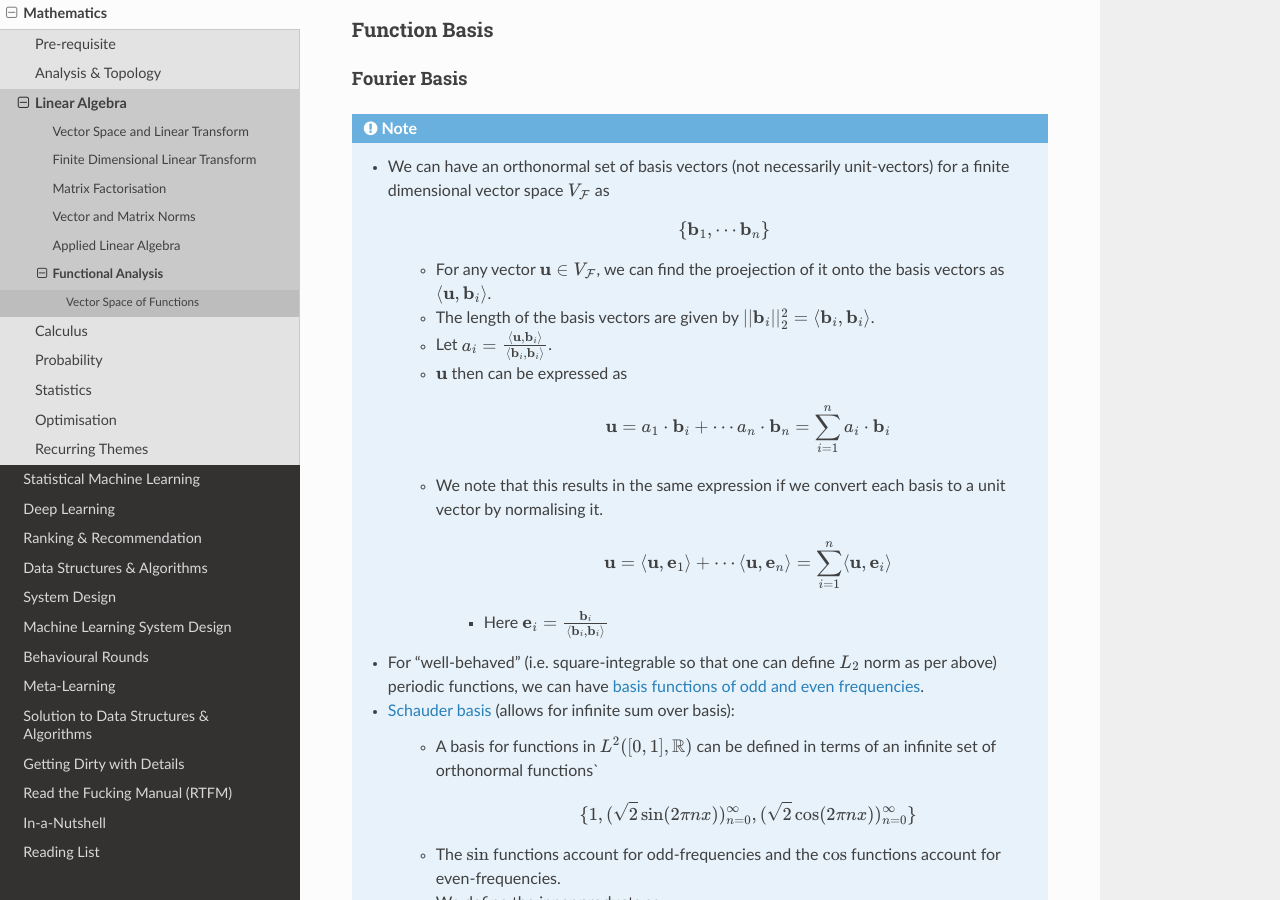
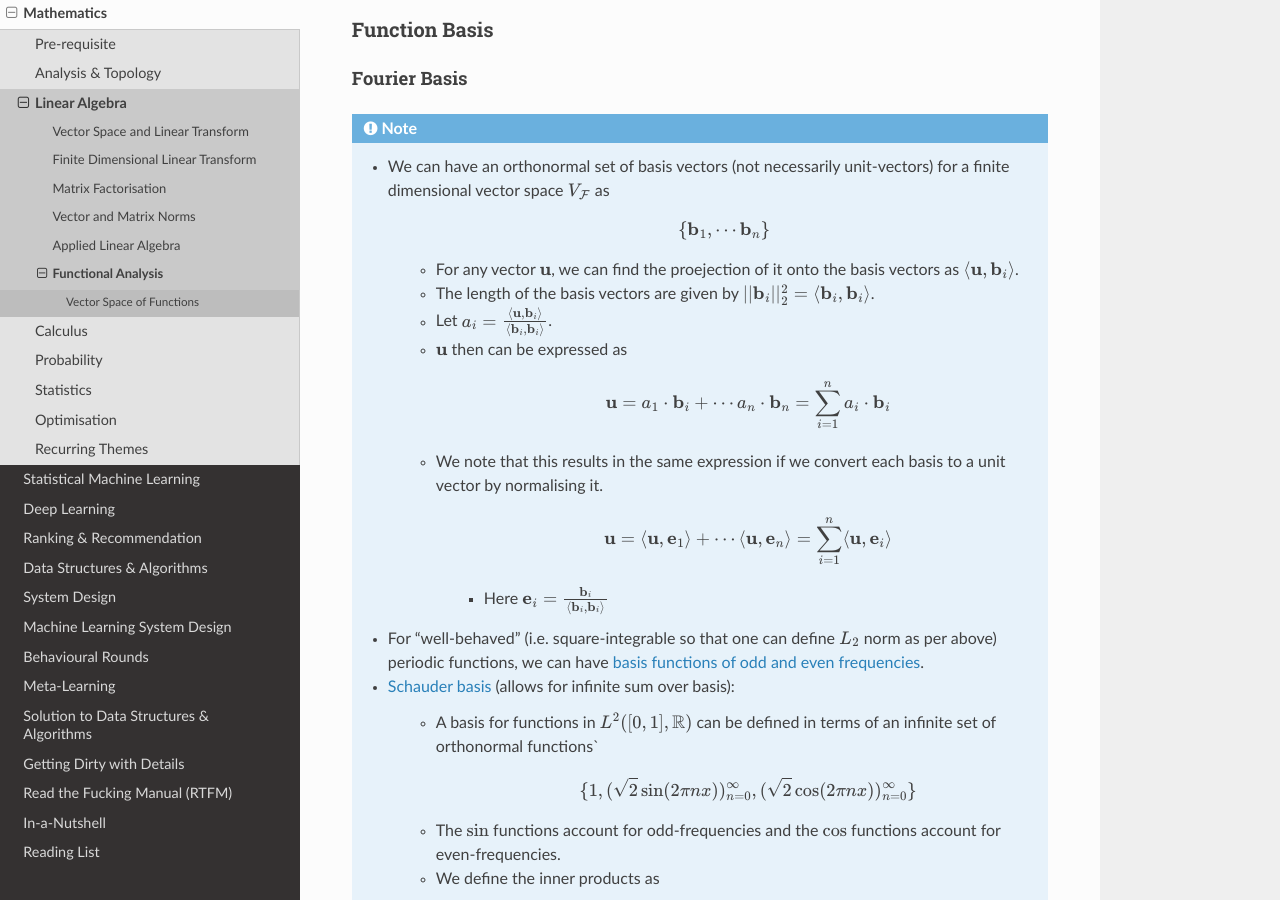
Before and after one commit to uselesstechjunks/leetcode, a Sphinx documentation site: the page built from docs/source/math/linalg/funan.rst, in a window 1280 px wide and 900 px high, scrolled down 3208 px. Built offline with Sphinx 7.4.7 and the Read the Docs theme 2.0.0, drawn with Linux system fonts in a browser that asks for light colours.

Commit message:
Update funan.rst

```diff
--- a/docs/source/math/linalg/funan.rst
+++ b/docs/source/math/linalg/funan.rst
@@ -110,7 +110,7 @@ Fourier Basis
 
 		.. math:: \{\mathbf{b}_1,\cdots\mathbf{b}_n\}
 
-		* For any vector :math:`\mathbf{u}\in V_{\mathcal{F}}`, we can find the proejection of it onto the basis vectors as :math:`\langle\mathbf{u},\mathbf{b}_i\rangle`.
+		* For any vector :math:`\mathbf{u}`, we can find the proejection of it onto the basis vectors as :math:`\langle\mathbf{u},\mathbf{b}_i\rangle`.
 		* The length of the basis vectors are given by :math:`||\mathbf{b}_i||_2^2=\langle\mathbf{b}_i,\mathbf{b}_i\rangle`.
 		* Let :math:`a_i=\frac{\langle\mathbf{u},\mathbf{b}_i\rangle}{\langle\mathbf{b}_i,\mathbf{b}_i\rangle}`.
 		* :math:`\mathbf{u}` then can be expressed as
```
